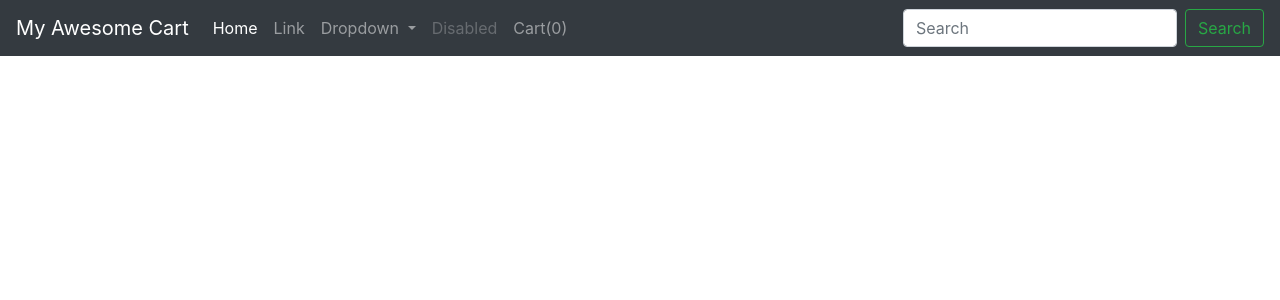
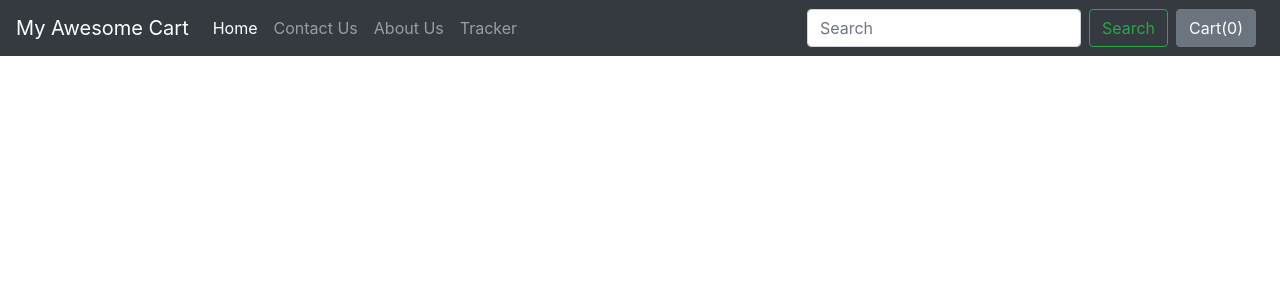
Before and after one commit to HariharPadhi1412/Ecommerce-clone, a Django app: page /shop/about in a window 1280 px wide. Shown: the top 300 px of the page. Run offline with Django 4.2, Linux system fonts and the light colour scheme; some libraries are stand-ins or nearby versions.

Commit message:
Added various html files for shop page and change the navbar with cart popup & and also displays the total number of individual item stored

```diff
--- a/shop/templates/shop/basic.html
+++ b/shop/templates/shop/basic.html
@@ -24,34 +24,31 @@
   <div class="collapse navbar-collapse" id="navbarSupportedContent">
     <ul class="navbar-nav mr-auto">
       <li class="nav-item active">
-        <a class="nav-link" href="#">Home <span class="sr-only">(current)</span></a>
+        <a class="nav-link" href="/shop">Home <span class="sr-only">(current)</span></a>
       </li>
       <li class="nav-item">
-        <a class="nav-link" href="#">Link</a>
-      </li>
-      <li class="nav-item dropdown">
-        <a class="nav-link dropdown-toggle" href="#" id="navbarDropdown" role="button" data-toggle="dropdown" aria-haspopup="true" aria-expanded="false">
-          Dropdown
-        </a>
-        <div class="dropdown-menu" aria-labelledby="navbarDropdown">
-          <a class="dropdown-item" href="#">Action</a>
-          <a class="dropdown-item" href="#">Another action</a>
-          <div class="dropdown-divider"></div>
-          <a class="dropdown-item" href="#">Something else here</a>
-        </div>
-      </li>
-      <li class="nav-item">
-        <a class="nav-link disabled" href="#" tabindex="-1" aria-disabled="true">Disabled</a>
+        <a class="nav-link" href="/shop/contact">Contact Us</a>
       </li>
 
       <li class="nav-item">
+        <a class="nav-link" href="/shop/about">About Us</a>
+      </li>
+      <li class="nav-item">
+        <a class="nav-link" href="/shop/tracker">Tracker</a>
+      </li>
+      <!-- <li class="nav-item">
         <a class="nav-link" href="#">Cart(<span id = "cart">0</span>)</a>
-      </li>
+      </li> -->
     </ul>
     <form class="form-inline my-2 my-lg-0">
       <input class="form-control mr-sm-2" type="search" placeholder="Search" aria-label="Search">
       <button class="btn btn-outline-success my-2 my-sm-0" type="submit">Search</button>
     </form>
+
+    <button type="button" class="btn btn-secondary mx-2" id="popcart" data-container="body" data-toggle="popover" data-placement="bottom" data-html="true" data-content="Vivamus
+sagittis lacus vel augue laoreet rutrum faucibus.">
+  Cart(<span id="cart">0</span>)
+</button>
   </div>
 </nav>
   {% block body %} {% endblock %}
--- /dev/null
+++ b/shop/templates/shop/checkout.html
@@ -0,0 +1,3 @@
+{% extends 'shop/basic.html' %}
+
+{% block title %} Checkout {% endblock %}
--- /dev/null
+++ b/shop/templates/shop/contact.html
@@ -0,0 +1,3 @@
+{% extends 'shop/basic.html' %}
+
+{% block title %} Contact us{% endblock %}
--- a/shop/templates/shop/index.html
+++ b/shop/templates/shop/index.html
@@ -122,5 +122,9 @@
     document.getElementById('cart').innerHTML = Object.keys(cart).length;
 
  })
+
+    $('#popcart').popover();
+    document.getElementById("popcart").setAttribute('data-content', '<h5>Cart for your items in my shopping cart</h5>');
+
 </script>
  {% endblock %}
--- /dev/null
+++ b/shop/templates/shop/prodView.html
@@ -0,0 +1,3 @@
+{% extends 'shop/basic.html' %}
+
+{% block title %} product view {% endblock %}
--- /dev/null
+++ b/shop/templates/shop/search.html
@@ -0,0 +1,3 @@
+{% extends 'shop/basic.html' %}
+
+{% block title %} Search {% endblock %}
--- /dev/null
+++ b/shop/templates/shop/tracker.html
@@ -0,0 +1,3 @@
+{% extends 'shop/basic.html' %}
+
+{% block title %} tracker {% endblock %}
--- a/shop/views.py
+++ b/shop/views.py
@@ -26,16 +26,16 @@ def about(request):
     return render(request,"shop/about.html")
 
 def checkout(request):
-    return render(request,"")
+    return render(request,"shop/checkout.html")
 
 def tracker(request):
-    return render(request,"")
+    return render(request,"shop/tracker.html")
 
 def search(request):
-    return render(request,"")
+    return render(request,"shop/search.html")
 
 def contact(request):
-    return render(request,"")
+    return render(request,"shop/contact.html")
 
 def prodView(request):
-    return render(request,"")
+    return render(request,"shop/prodView.html")
```
